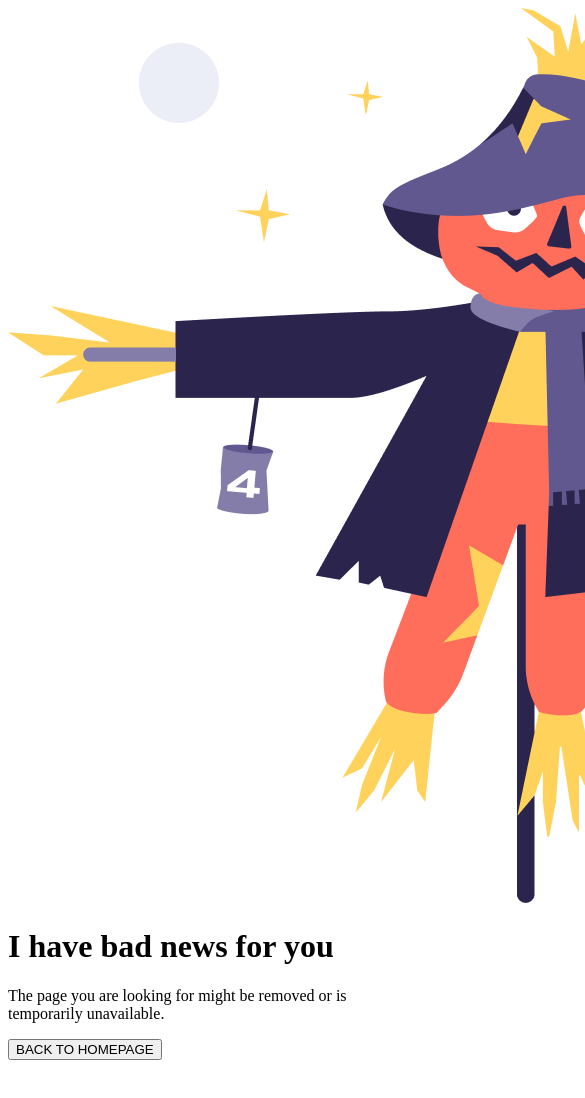
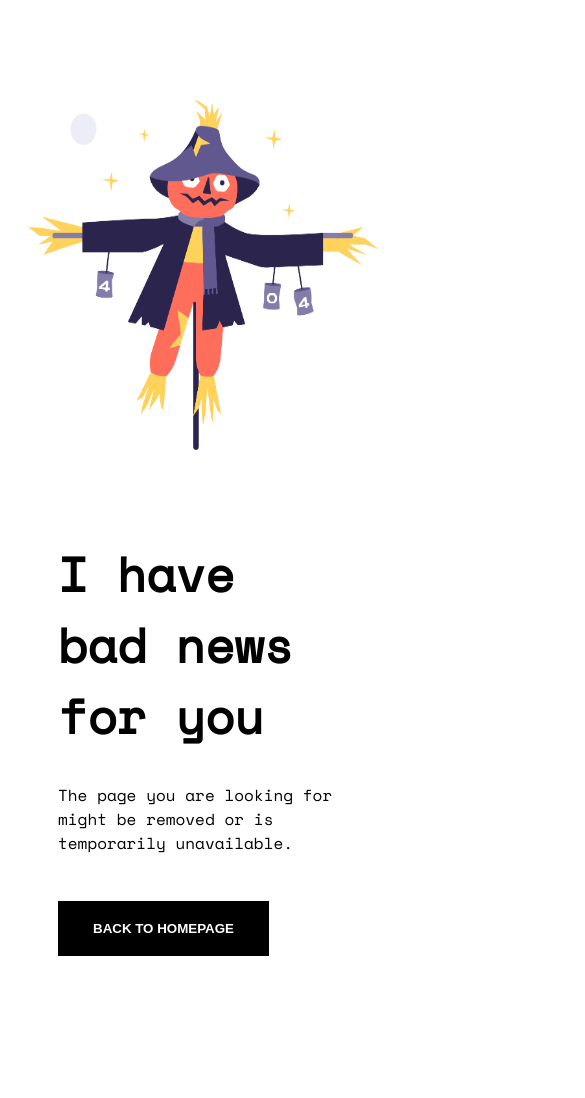
Before and after one commit to RealCMan/404-not-found-challenge, a plain HTML site: page index.html in a window 390 px wide. Shown: the top 1098 px of the page, 585 px wide, since content can reach past the window. Before the commit the page ends 1068 px from the top, so only its background shows below. Drawn offline with nearby package versions, Linux system fonts and the light colour scheme.

Commit message:
completed style

```diff
--- a/index.html
+++ b/index.html
@@ -8,8 +8,10 @@
     <link rel="stylesheet" href="style.css">
 </head>
 <body>
-<main>
-    <img src="Images/Scarecrow.png" alt="Scarecrow">
+<div class="container">
+    <div class="image">
+        <img width="600" height="600" src="Images/Scarecrow.png" alt="Scarecrow">
+    </div>
 
     <div class="text-container">
         <h1 class="main-heading">I have bad news for you</h1>
@@ -18,7 +20,7 @@
 
         <button class="homepage-btn">BACK TO HOMEPAGE</button>
     </div>
-</main>
+</div>
 
 </body>
 </html>
--- a/style.css
+++ b/style.css
@@ -0,0 +1,52 @@
+@import url('https://fonts.googleapis.com/css2?family=Space+Mono&display=swap');
+
+body {
+    font-family: 'Space Mono', monospace;
+    width: 100%;
+}
+
+.container {
+    display: flex;
+    justify-content: center;
+    align-items: center;
+    margin: 100px auto;
+}
+
+.text-container {
+    padding: 50px;
+}
+
+.main-text {
+    max-width: 320px;
+}
+
+.main-heading {
+    max-width: 500px;
+    font-size: 4em;
+}
+
+.homepage-btn {
+    margin-top: 30px;
+    border: none;
+    background-color: black;
+    color: white;
+    padding: 20px 35px;
+    font-weight: bold;
+}
+
+@media screen and (max-width: 800px) {
+    .container {
+        display: flex;
+        flex-direction: column;
+        align-items: center;
+        justify-content: center;
+    }
+    img {
+        max-width: 350px;
+        max-height: 350px;
+    }
+    .main-heading {
+        font-size: 3em;
+    }
+
+}
```
